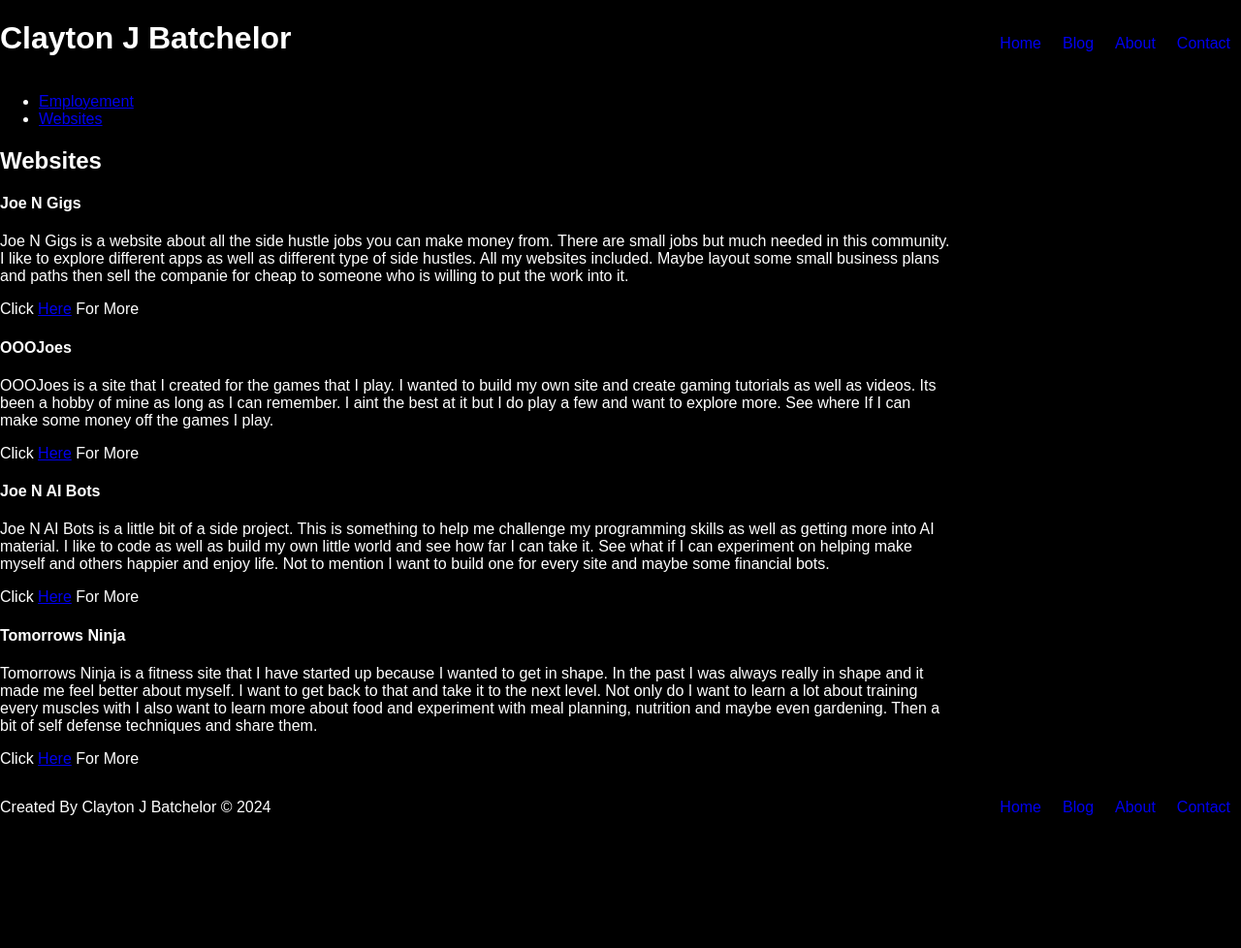
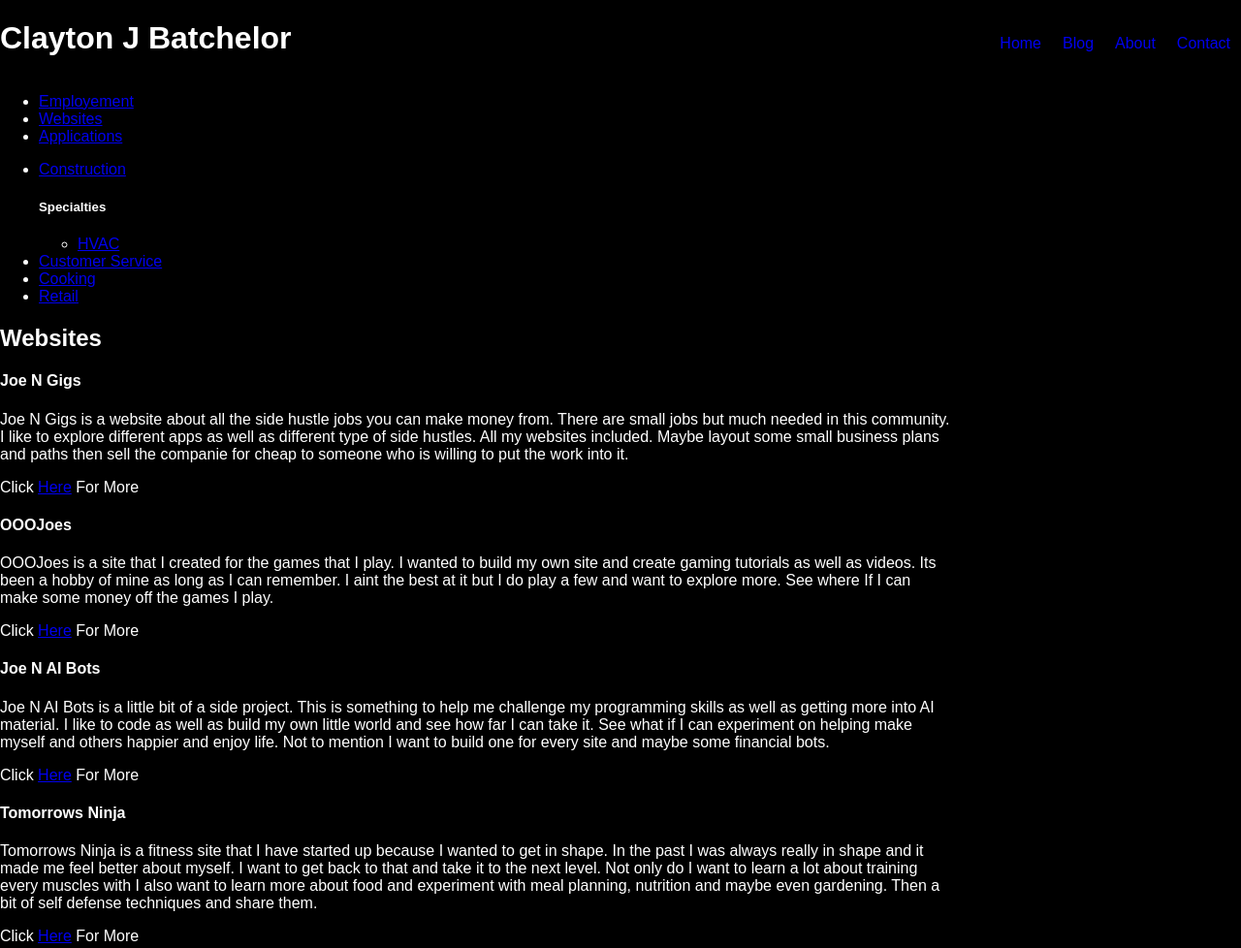
Before and after one commit to cltnjbatchelor/cltnjbatchelor, a plain HTML site: page about/websites.html in a window 1280 px wide. Shown: the top 978 px of the page at 97% size. Before the commit the page ends 858 px from the top, so only its background shows below. Drawn offline with Linux system fonts and the light colour scheme; files that its build step writes are made by us from their sources; files whose address does not match are found by name.

Commit message:
update * Updated about section sub headings

```diff
--- a/about/websites.html
+++ b/about/websites.html
@@ -43,11 +43,39 @@
   <nav class="sub-heading">
     <ul>
       <li>
-        <a href="./about/employement.html">Employement</a>
+        <a href="../about/employment.html">Employement</a>
       </li>
       <li>
         <a href="../about/websites.html">Websites</a>
       </li>
+      <li>
+        <a href="../about/applications.com">Applications</a>
+      </li>
+    </ul>
+  </nav>
+  <nav class="sub-heading-em">
+    <ul>
+      <li>
+        <a href="./about/employement.html">Construction</a>
+        <div>
+          <h5>Specialties</h5>
+          <ul>
+            <li>
+              <a href="./about/jobs/hvac.html">HVAC</a>
+            </li>
+          </ul>
+        </div>
+      </li>
+      <li>
+        <a href="../about/jobs/customer-service.html">Customer Service</a>
+      </li>
+      <li>
+        <a link rel="stylesheet" href="./about/jobs/cooking.html">Cooking</a>
+      </li>
+      <li>
+        <a link rel="stylesheet" href="./about/jobs/retail.html">Retail</a>
+      </li>
+
     </ul>
   </nav>
   <main id="main-body" class="container">
```
Also changed, not shown: about.html (+4 -1 lines), about/employment.html (+13 -0 lines).
